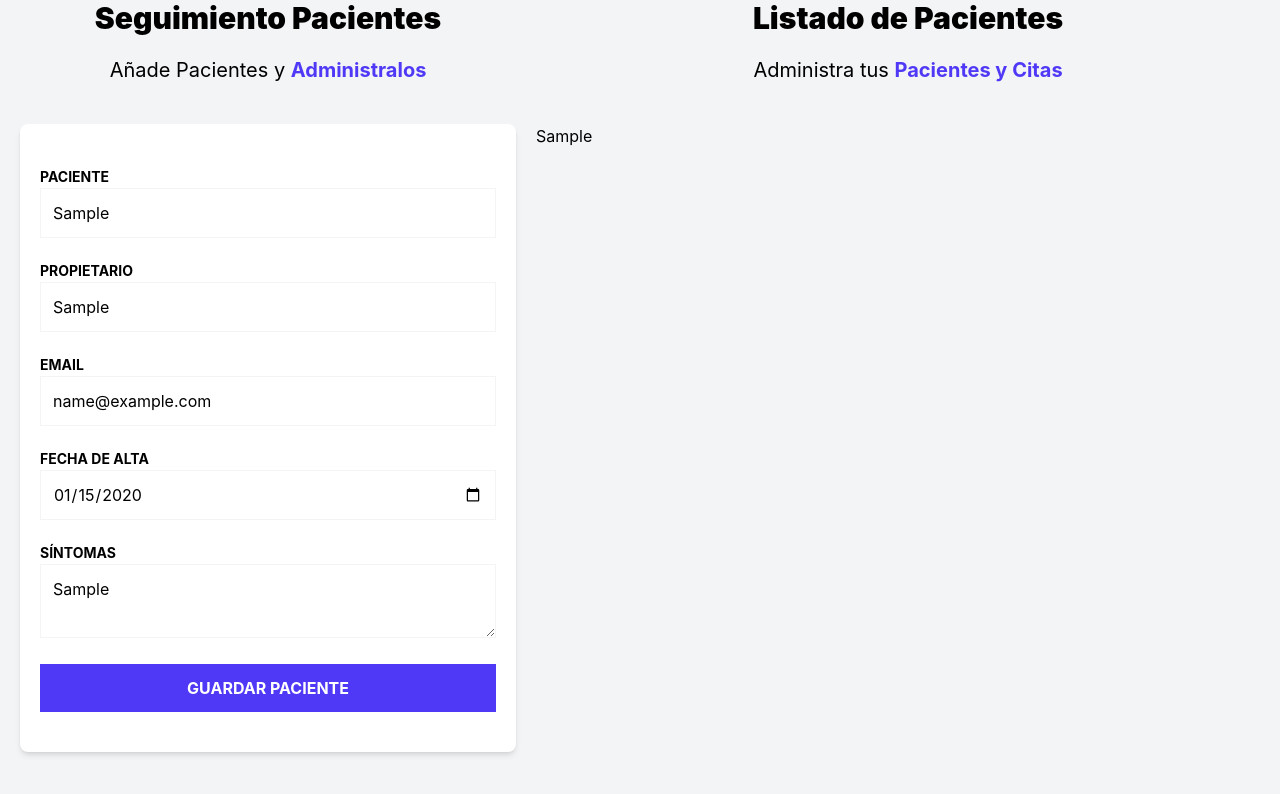
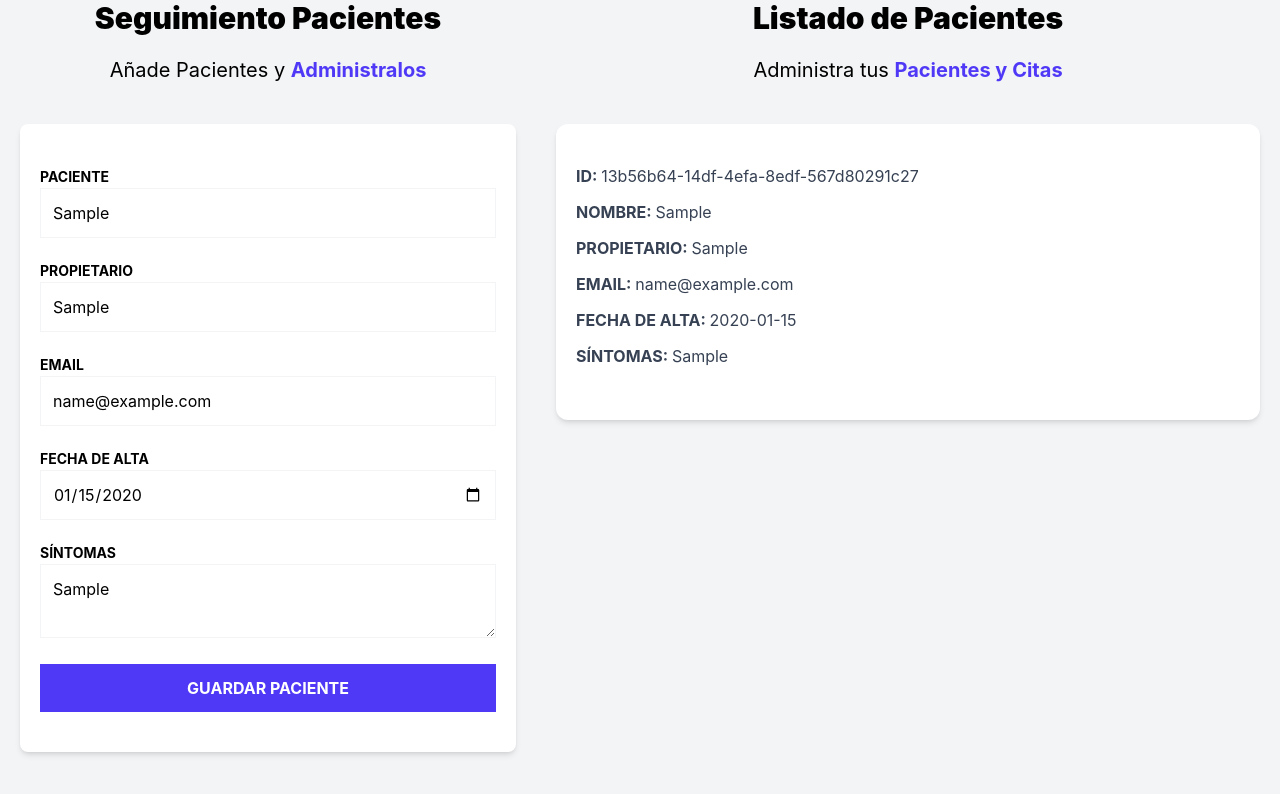
Before and after one commit to andresmdevco/veterinary-patient-manager, a React (Vite) app: page / in a window 1280 px wide. Both pictures are taken after typing "Sample", "Sample", "name@example.com", "2020-01-15", "Sample" into the empty fields and a click on the input "Guardar Paciente". Shown: the part 224-1018 px from the top of the page. Built offline with nearby package versions, Linux system fonts and the light colour scheme.

Commit message:
feat: displat patient details

```diff
--- /dev/null
+++ b/src/components/PatientDetailItem.tsx
@@ -0,0 +1,13 @@
+type PatientDetailItemProps = {
+  label: string;
+  data: string;
+};
+
+export default function PatientDetailItem({ label, data }: PatientDetailItemProps) {
+  return (
+    <p className="font-bold mb-3 text-gray-700 uppercase">
+      {label}: {''}
+      <span className="font-normal normal-case">{data}</span>
+    </p>
+  );
+}
--- a/src/components/PatientDetails.tsx
+++ b/src/components/PatientDetails.tsx
@@ -1,13 +1,19 @@
-import type { Patient } from "../types"
+import type { Patient } from '../types';
+import PatientDetailItem from './PatientDetailItem';
 
 type PatientDetailsProps = {
-  patient: Patient
+  patient: Patient;
+};
+
+export default function PatientDetails({ patient }: PatientDetailsProps) {
+  return (
+    <div className="mx-5 my-10 px-5 py-10 bg-white shadow-md rounded-xl">
+      <PatientDetailItem label="Id" data={patient.id} />
+      <PatientDetailItem label="Nombre" data={patient.name} />
+      <PatientDetailItem label="Propietario" data={patient.caretaker} />
+      <PatientDetailItem label="Email" data={patient.email} />
+      <PatientDetailItem label="Fecha de alta" data={patient.date.toString()} />
+      <PatientDetailItem label="Síntomas" data={patient.symptoms} />
+    </div>
+  );
 }
-
-export default function PatientDetails({patient}: PatientDetailsProps) {
-  return (
-    <div>
-      {patient.name}
-    </div>
-  )
-}
```
